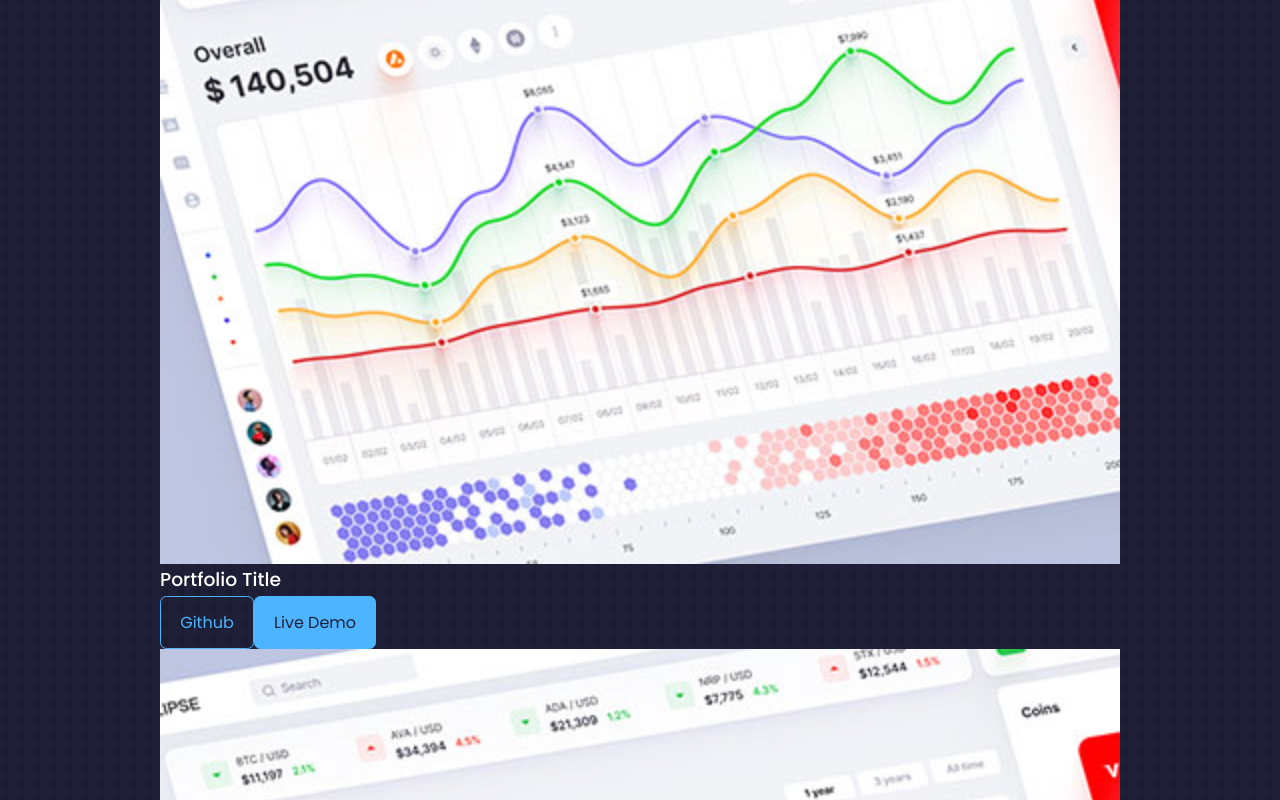
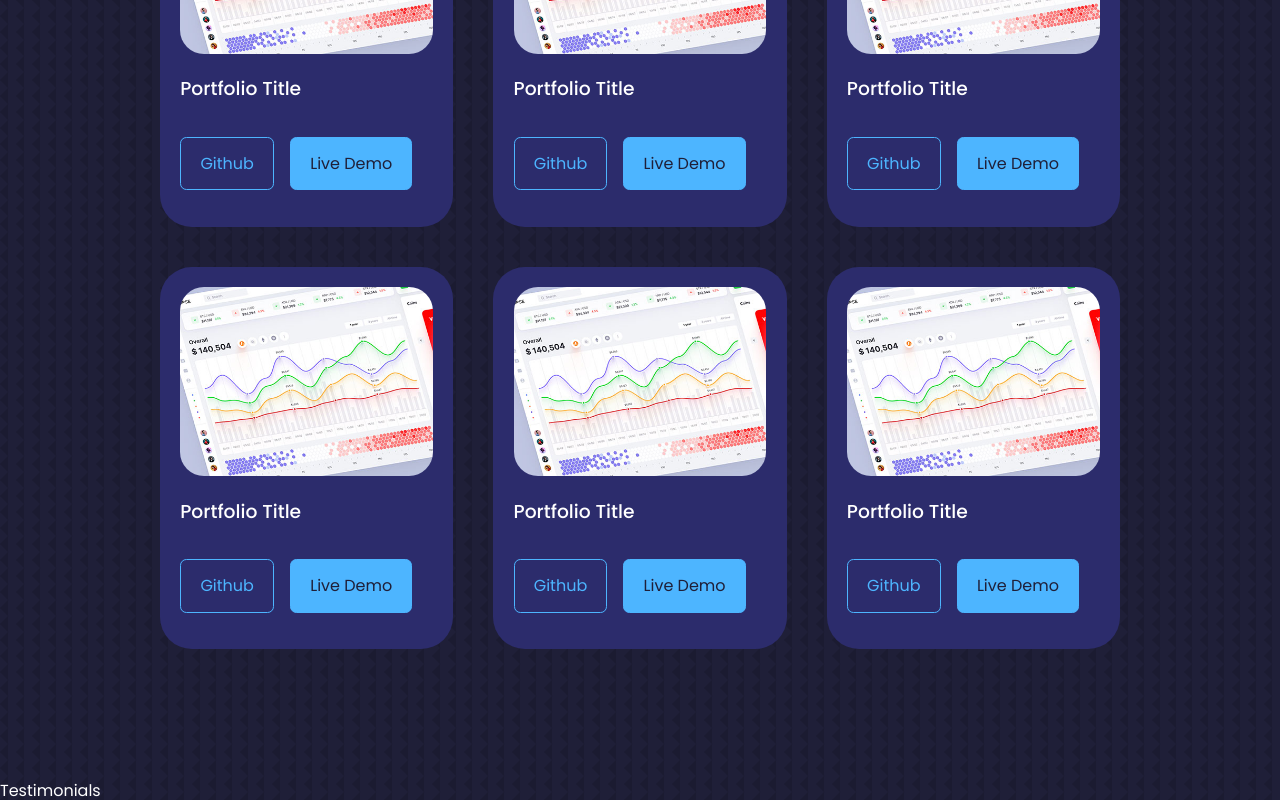
Before and after one commit to gingerFury7/React-portfolio-website, a React (Create React App) app: page / in a window 1280 px wide. Shown: the part 3560-4360 px from the top of the page. Built offline with nearby package versions, Linux system fonts and the light colour scheme; the HTML template or start-up script is replaced by a standard one.

Commit message:
portfolio styles

```diff
--- a/src/components/Portfolio.jsx
+++ b/src/components/Portfolio.jsx
@@ -18,6 +18,7 @@
             <img src={IMG1} alt="" />
           </PortfolioItemIMG>
           <h3>Portfolio Title</h3>
+          <PortfolioItemCTA>
             <a href="https://github.com" className="btn" target="_blank">
               Github
             </a>
@@ -28,12 +29,14 @@
             >
               Live Demo
             </a>
+          </PortfolioItemCTA>
         </PortfolioItem>
         <PortfolioItem>
           <PortfolioItemIMG>
             <img src={IMG1} alt="" />
           </PortfolioItemIMG>
           <h3>Portfolio Title</h3>
+          <PortfolioItemCTA>
             <a href="https://github.com" className="btn" target="_blank">
               Github
             </a>
@@ -44,12 +47,14 @@
             >
               Live Demo
             </a>
+          </PortfolioItemCTA>
         </PortfolioItem>
         <PortfolioItem>
           <PortfolioItemIMG>
             <img src={IMG1} alt="" />
           </PortfolioItemIMG>
           <h3>Portfolio Title</h3>
+          <PortfolioItemCTA>
             <a href="https://github.com" className="btn" target="_blank">
               Github
             </a>
@@ -60,12 +65,14 @@
             >
               Live Demo
             </a>
+          </PortfolioItemCTA>
         </PortfolioItem>
         <PortfolioItem>
           <PortfolioItemIMG>
             <img src={IMG1} alt="" />
           </PortfolioItemIMG>
           <h3>Portfolio Title</h3>
+          <PortfolioItemCTA>
             <a href="https://github.com" className="btn" target="_blank">
               Github
             </a>
@@ -76,12 +83,14 @@
             >
               Live Demo
             </a>
+          </PortfolioItemCTA>
         </PortfolioItem>
         <PortfolioItem>
           <PortfolioItemIMG>
             <img src={IMG1} alt="" />
           </PortfolioItemIMG>
           <h3>Portfolio Title</h3>
+          <PortfolioItemCTA>
             <a href="https://github.com" className="btn" target="_blank">
               Github
             </a>
@@ -92,12 +101,14 @@
             >
               Live Demo
             </a>
+          </PortfolioItemCTA>
         </PortfolioItem>
         <PortfolioItem>
           <PortfolioItemIMG>
             <img src={IMG1} alt="" />
           </PortfolioItemIMG>
           <h3>Portfolio Title</h3>
+          <PortfolioItemCTA>
             <a href="https://github.com" className="btn" target="_blank">
               Github
             </a>
@@ -108,6 +119,7 @@
             >
               Live Demo
             </a>
+          </PortfolioItemCTA>
         </PortfolioItem>
       </PortfilioContainer>
     </section>
@@ -116,8 +128,36 @@
 
 export default Portfolio;
 
-const PortfilioContainer = styled.div``;
+const PortfilioContainer = styled.div`
+  display: grid;
+  grid-template-columns: repeat(3, 1fr);
+  gap: 2.5rem;
+`;
 
-const PortfolioItem = styled.article``;
+const PortfolioItem = styled.article`
+  background: var(--color-bg-variant);
+  padding: 1.2rem;
+  border-radius: 2rem;
+  border: 1px solid transparent;
+  transition: var(--transition);
 
-const PortfolioItemIMG = styled.div``;
+  &:hover {
+    border-color: var(--color-pranary-variant);
+    background: transparent;
+  }
+
+  & h3 {
+    margin: 1.2rem 0 2rem;
+  }
+`;
+
+const PortfolioItemIMG = styled.div`
+  border-radius: 1.5rem;
+  overflow: hidden;
+`;
+
+const PortfolioItemCTA = styled.div`
+  display: flex;
+  gap: 1rem;
+  margin-bottom: 1rem;
+`;
```
Lines whose indentation alone changed are shown as unchanged.
